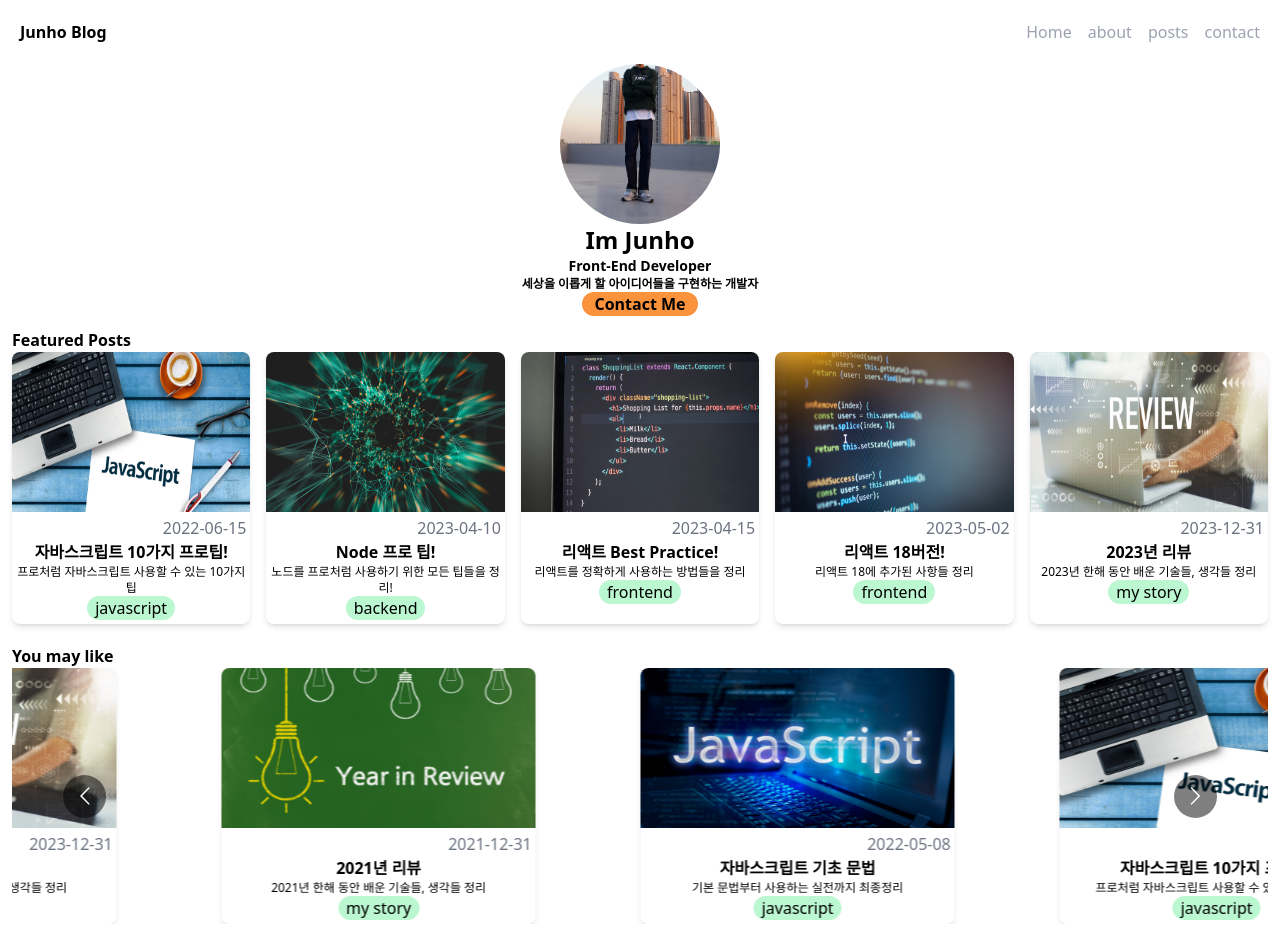
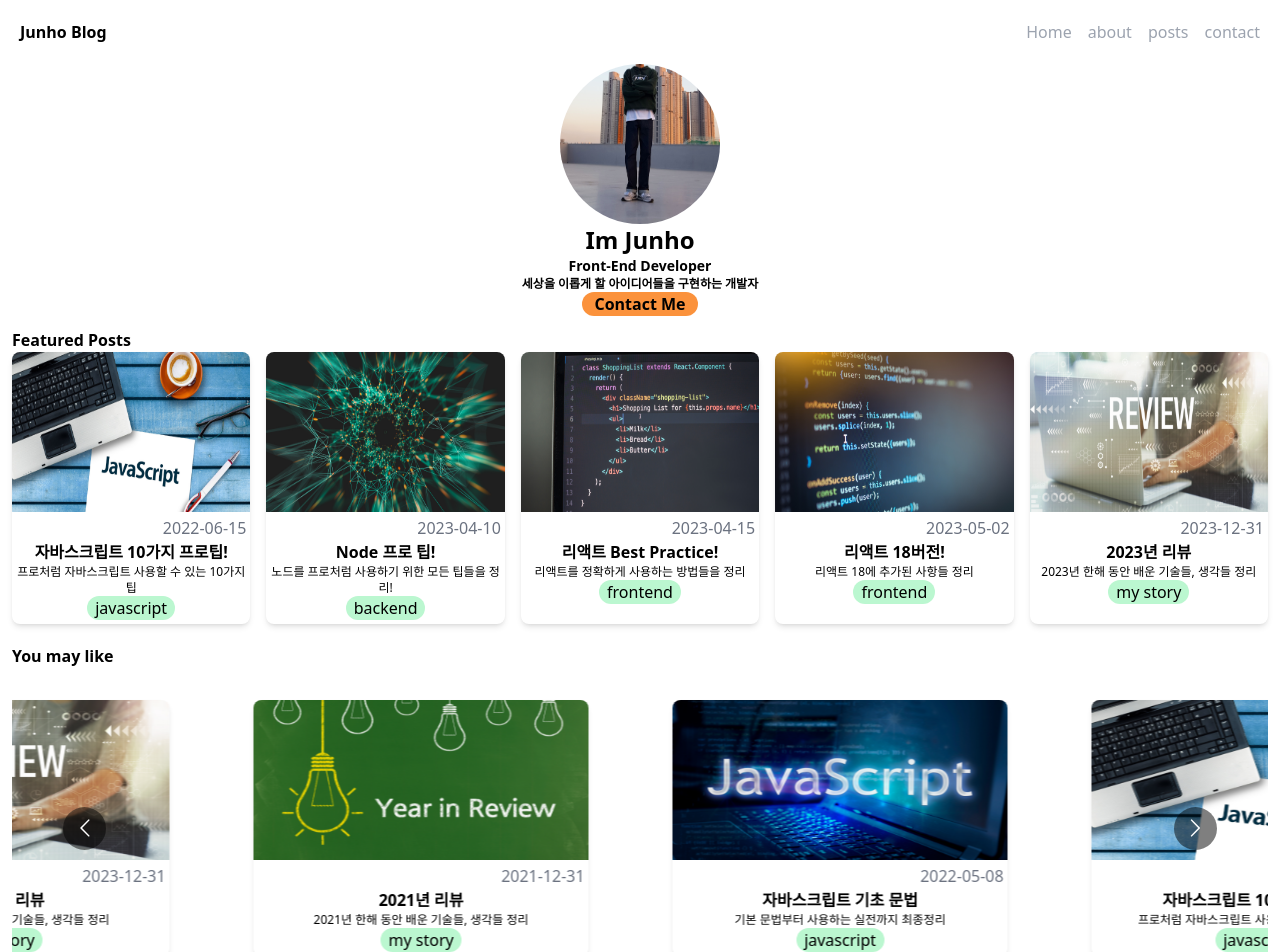
Before and after one commit to JunhOpportunity/JH-Blog, a Next.js app: page / in a window 1280 px wide. Shown: the top 952 px of the page. Built offline with nearby package versions, Linux system fonts and the light colour scheme.

Commit message:
Update Carousel Design

```diff
--- a/src/components/CarouselComponent.tsx
+++ b/src/components/CarouselComponent.tsx
@@ -29,6 +29,7 @@ export function CarouselComponent() {
   return (
     <>
       <Carousel
+        className="p-8"
         swipeable={true}
         draggable={true}
         showDots={false}
@@ -45,7 +46,7 @@ export function CarouselComponent() {
           <Link
             key={postData.path}
             href={`/posts/${postData.path}`}
-            className="w-3/4 ease-in duration-300 hover:scale-105 flex flex-col text-center rounded-lg shadow-md shadow-black-100"
+            className="w-4/5 ease-in duration-300 hover:scale-105 flex flex-col text-center rounded-lg shadow-md shadow-black-100"
           >
             <div className="relative w-full h-40">
               <Image
```
